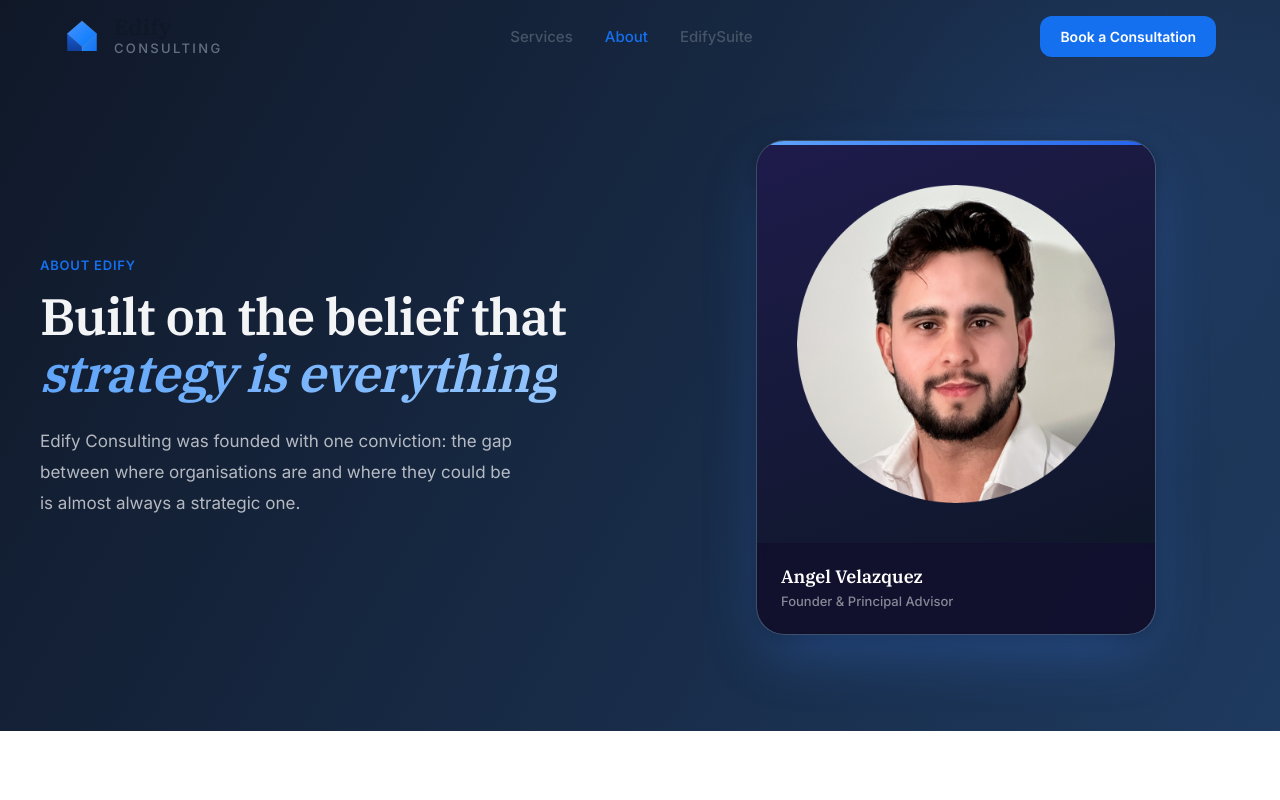
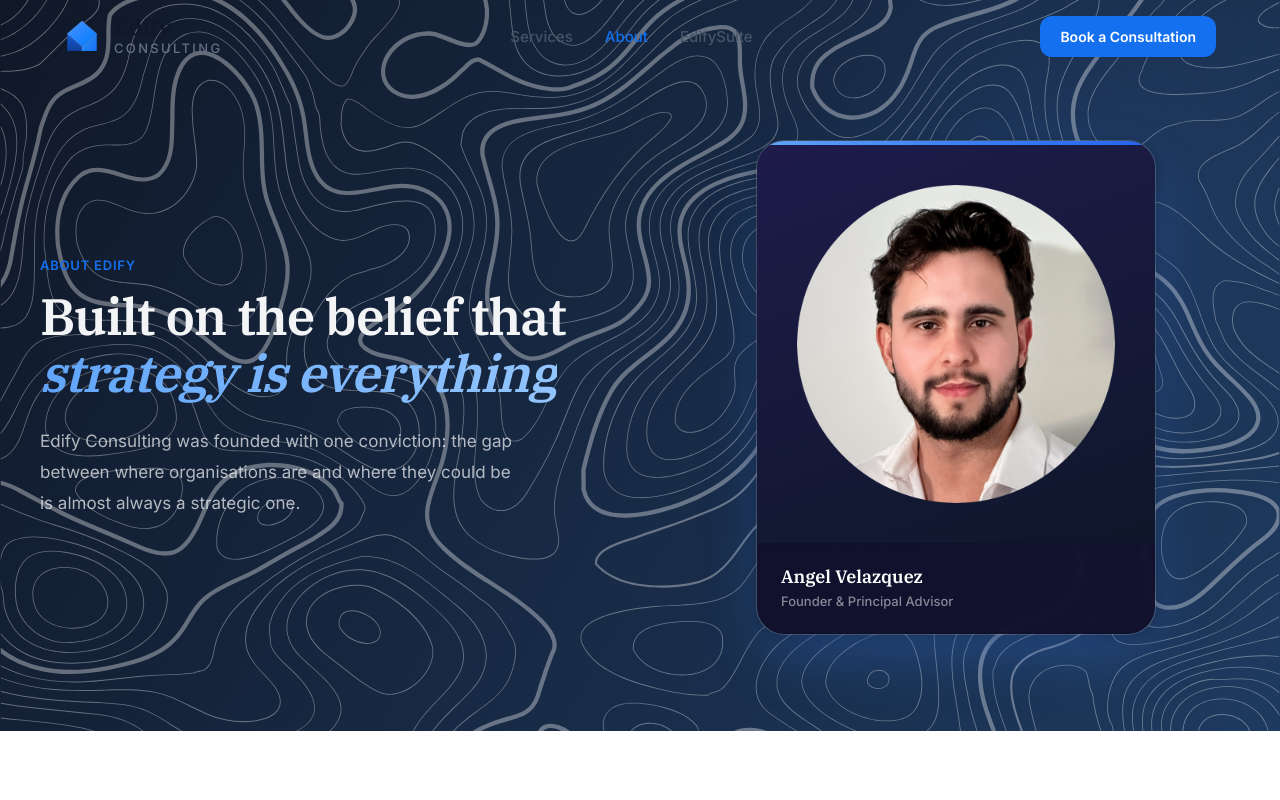
Before and after one commit to Edify01/edifyvision, a Next.js app: page /about in a window 1280 px wide. Shown: the top 800 px of the page. Built offline with nearby package versions, Linux system fonts and the light colour scheme.

Commit message:
feat: add topographic bg to About page hero
- Added topographic-bg.svg to About page dark hero section
- Matches homepage with 35% opacity
- Positioned at z-index 2 between gradient and content

```diff
--- a/app/about/page.tsx
+++ b/app/about/page.tsx
@@ -34,13 +34,21 @@
         paddingLeft: 24, paddingRight: 24,
         position: "relative", overflow: "hidden",
       }}>
+        {/* Radial gradient accent */}
         <div style={{
           position: "absolute", top: -100, right: -100, width: 600, height: 600,
           borderRadius: "50%",
           background: "radial-gradient(circle,rgba(79,140,255,0.1) 0%,transparent 70%)",
           pointerEvents: "none",
         }} />
-        <div style={{ maxWidth: 1200, margin: "0 auto", display: "grid", gridTemplateColumns: "1fr 1fr", gap: 64, alignItems: "center" }}
+
+        {/* Custom Topographic Background */}
+        <div style={{ position: "absolute", inset: 0, zIndex: 2, pointerEvents: "none" }}>
+          <Image src="/topographic-bg.svg" alt="" fill style={{ objectFit: "cover", opacity: 0.35 }} />
+        </div>
+
+        <div style={{ maxWidth: 1200, margin: "0 auto", position: "relative", zIndex: 10 }}>
+          <div style={{ display: "grid", gridTemplateColumns: "1fr 1fr", gap: 64, alignItems: "center" }}
           className="hero-grid">
           <div>
             <SectionLabel>About Edify</SectionLabel>
@@ -109,6 +117,7 @@
               </div>
             </div>
           </div>
+        </div>
         </div>
       </section>
 
```
